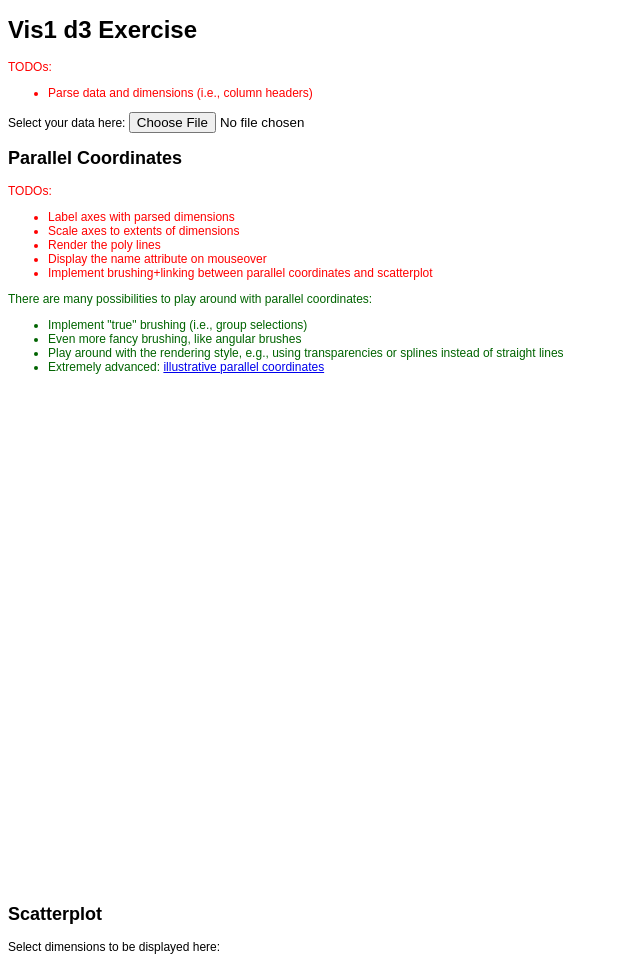
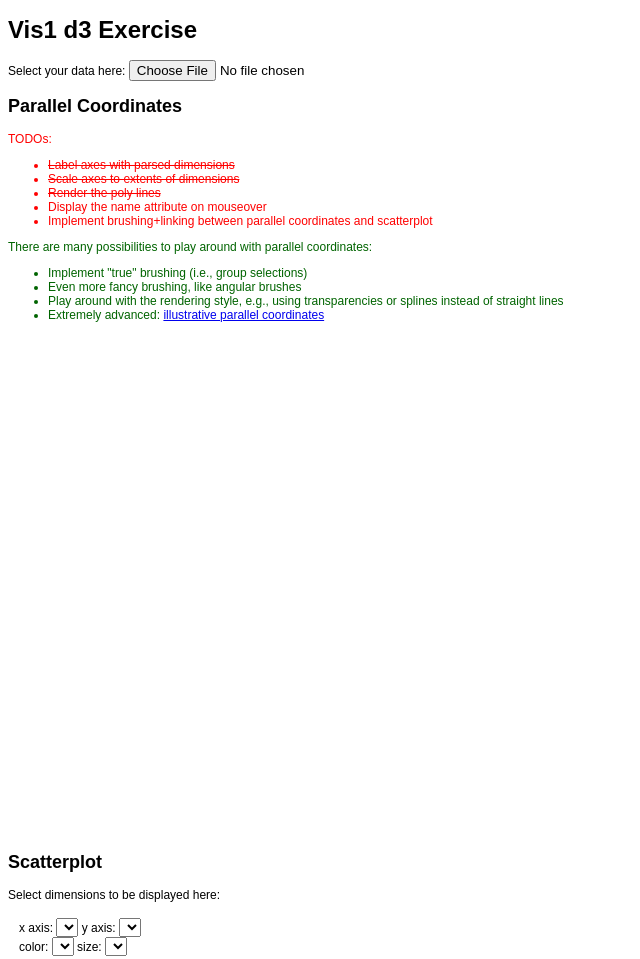
Before and after one commit to gerhardpazout/Vis1_repo, a plain HTML site: page Task2/vis1Lab2_2019/index.html in a window 1280 px wide. Shown: the top 959 px of the page, without its empty margins (0-640 px from the left). Drawn offline with nearby package versions, Linux system fonts and the light colour scheme.

Commit message:
[TASK] Add authors and update TODOs

```diff
--- a/Task2/vis1Lab2_2019/index.html
+++ b/Task2/vis1Lab2_2019/index.html
@@ -24,11 +24,13 @@
 
 <h1>Vis1 d3 Exercise</h1>
 
+<!--
 <div class="instructions">TODOs:
 <ul>
-    <li>Parse data and dimensions (i.e., column headers)</li>
+    <li><s>Parse data and dimensions (i.e., column headers)</s></li>
 </ul>
 </div>
+-->
 
 <!-- data selector -->
 <p>Select your data here: <input id="upload" type="file"></p>
@@ -38,9 +40,9 @@
 <h2>Parallel Coordinates</h2>
 <div class="instructions">TODOs:
     <ul>
-        <li>Label axes with parsed dimensions</li>
-        <li>Scale axes to extents of dimensions</li>
-        <li>Render the poly lines</li>
+        <li><s>Label axes with parsed dimensions</s></li>
+        <li><s>Scale axes to extents of dimensions</s></li>
+        <li><s>Render the poly lines</s></li>
         <li>Display the name attribute on mouseover</li>
         <li>Implement brushing+linking between parallel coordinates and scatterplot</li>
     </ul>
@@ -103,7 +105,7 @@
 
 <!-- credits -->
 <div id="credits">
-    Created by <div class="instructions">TODO: enter your name here</div>
+    Created by <div class="">Gerhard Pazout 01625756, Viljam Virtanen 01624327</div>
     bbased on Vis1 example by <a href="http://www.cg.tuwien.ac.at">Institute of Visual Computing and Human-Centered Technology - Computer Graphics Group - TU Wien</a>.
 </div>
 
```
